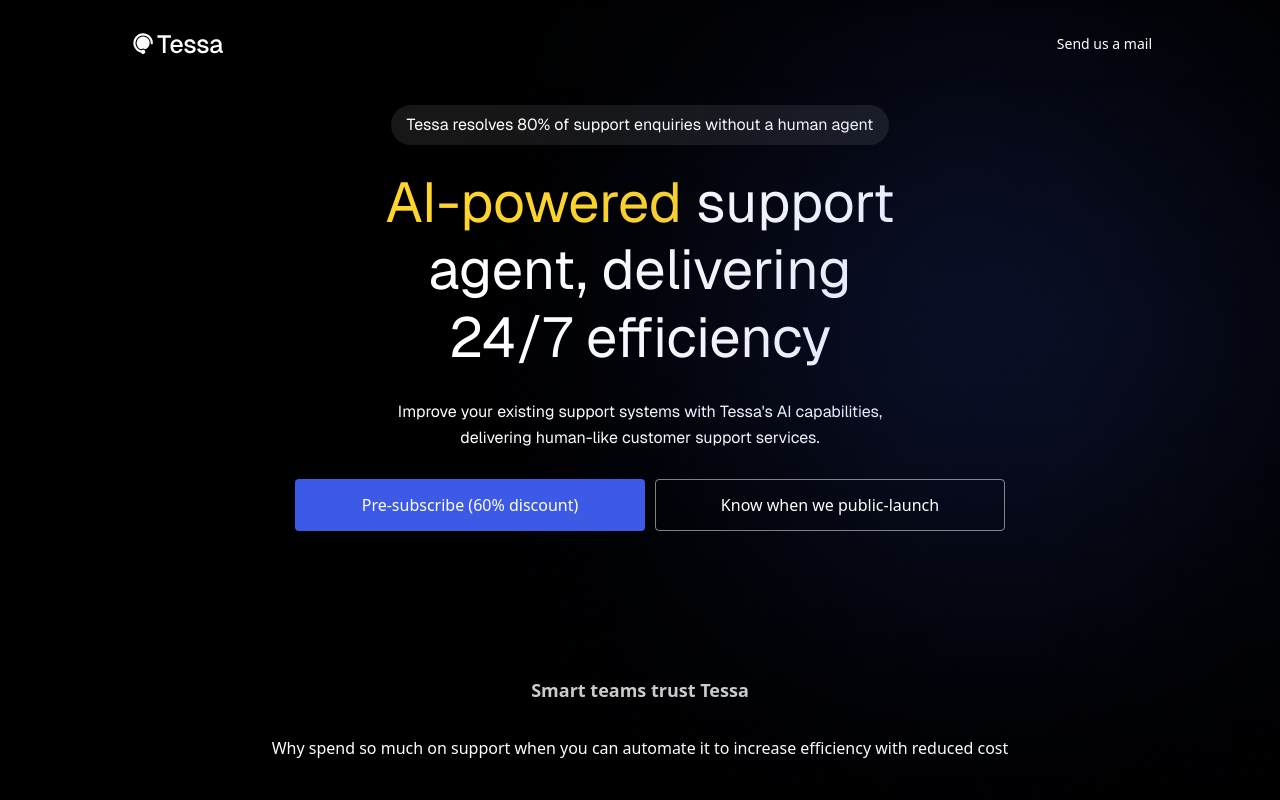
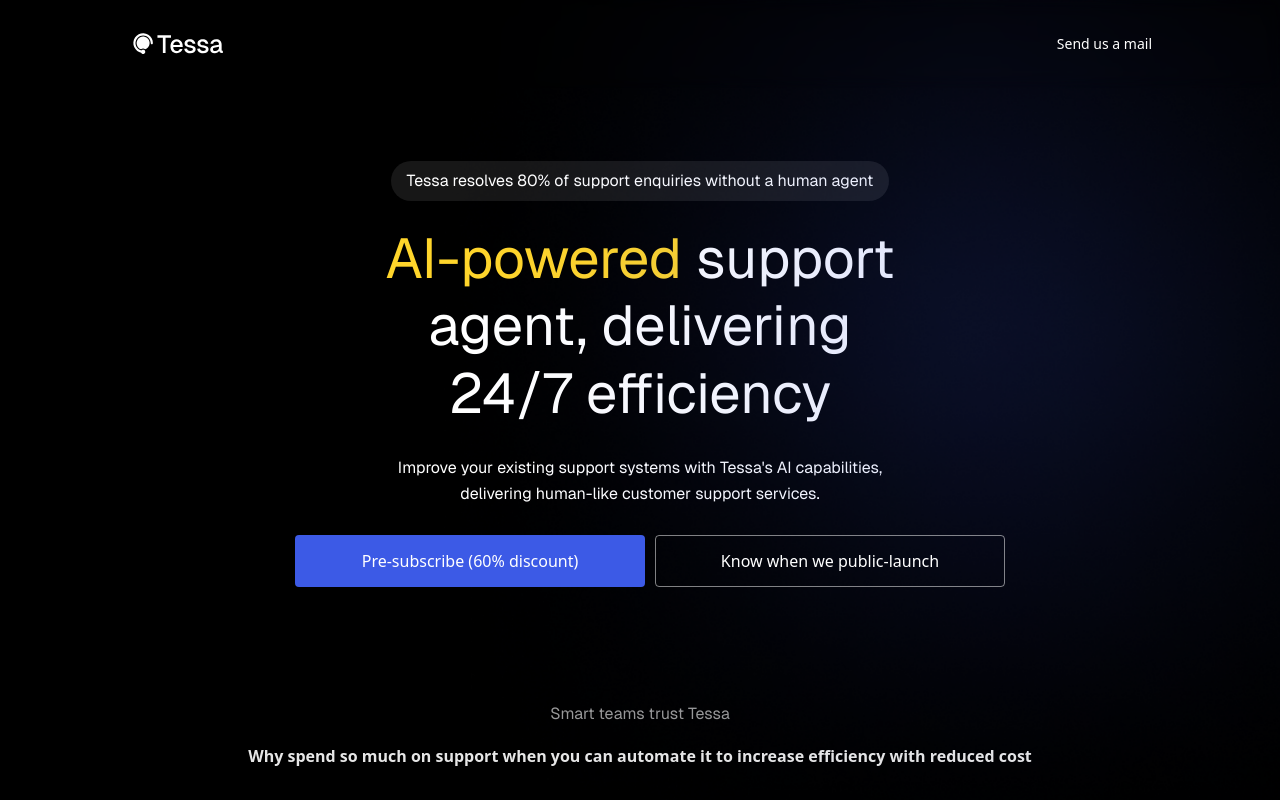
Before and after one commit to Popsabey/tessa-prelauch-webpage, a Next.js app: page / in a window 1280 px wide. Shown: the top 800 px of the page. Built offline with nearby package versions, Linux system fonts and the light colour scheme.

Commit message:
Update HeroSection.tsx
Refining hero section (desktop view)

```diff
--- a/src/components/common/HeroSection.tsx
+++ b/src/components/common/HeroSection.tsx
@@ -17,8 +17,7 @@
                 className="w-full max-w-[1200px] absolute top-0 left-1/2 transform -translate-x-1/2 xl:translate-x-0 xl:left-[400px] lg:left-[350px]"
             />
 
-            <div className="flex flex-col justify-center items-center w-full px-4 xl:max-w-5xl mx-auto flex-grow">
-
+            <div className="flex flex-col justify-center items-center w-full px-4 xl:max-w-5xl mx-auto flex-grow mt-10 md:mt-16 lg:mt-20">
                 <div className="bg-[#171717] rounded-full py-2 px-4">
                     <h4 className="font-normal font-geist-regular text-center text-white text-[10px] sm:text-base w-full">
                         Tessa resolves 80% of support enquiries without a human agent
@@ -50,11 +49,11 @@
                 </div>
             </div>
 
-            <div className="flex flex-col gap-4 sm:gap-8 justify-between items-center mx-auto w-full max-w-[90%] sm:max-w-[80%] py-8 sm:py-10">
-                <h3 className="font-geist-medium text-base sm:text-lg font-semibold leading-6 sm:leading-7 text-center text-white/80">
+            <div className="flex flex-col gap-2 sm:gap-4 justify-center items-center mx-auto w-full max-w-[90%] sm:max-w-[80%] py-6 sm:py-8">
+                <h3 className="font-geist-regular text-base sm:text-base leading-6 sm:leading-7 text-center text-white/60">
                     Smart teams trust Tessa
                 </h3>
-                <p className="text-white text-center text-sm sm:text-base font-light">
+                <p className="text-white/90 text-center text-base sm:text-base font-semibold">
                     Why spend so much on support when you can automate it to increase efficiency with reduced cost
                 </p>
             </div>
```
